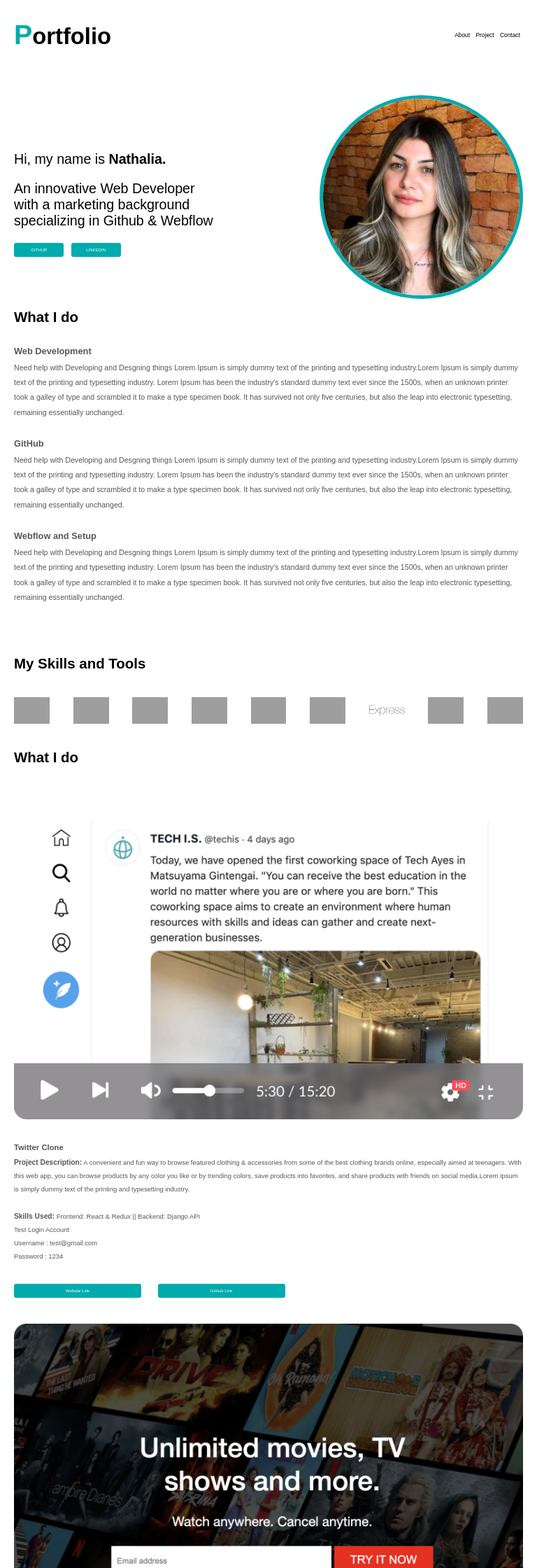
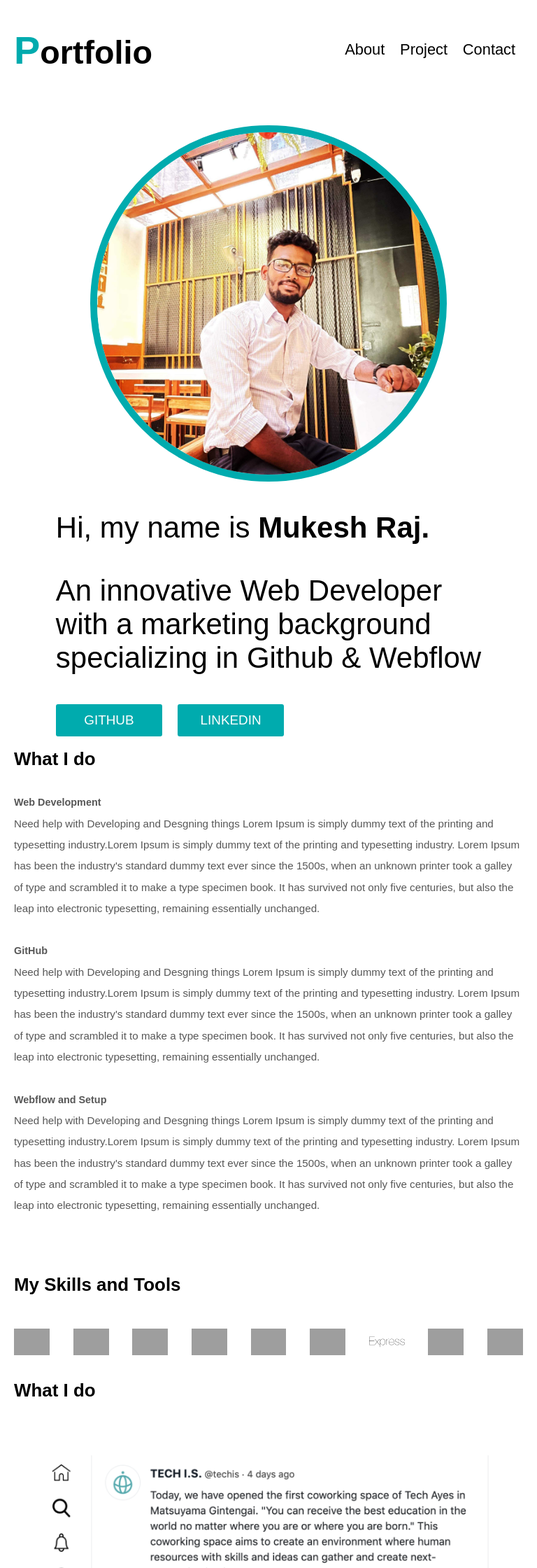
Before and after one commit to mukesh-techis/Portfolio_Mukesh, a PHP site: page / in a window 768 px wide. Shown: the top 2240 px of the page at 70% size. Run offline with PHP 8.4, Linux system fonts and the light colour scheme; grey boxes are pictures that could not be loaded.

Commit message:
Updated 28/07/22

```diff
--- a/Style.css
+++ b/Style.css
@@ -126,13 +126,19 @@ p.copy {
 @media screen and (max-width:540px) {
 
     * {
-        font-size:0.7em
+        font-size:0.9em;
+    }
+    .h1-tag {
+        font-size: 0.7em;
     }
     nav.navbar {
         font-size: 1.5em;
     }
     .navbar span{
         font-size: 1.1em;
+    }
+    .list-nav {
+        font-size: 1em;
     }
     button.github {
         background: #00ABAE;
@@ -142,7 +148,13 @@ p.copy {
         width: 35%;
         border-radius: 2px;
         margin-right: 3%;
+        font-size: 1.2em;
     }
+    .bio {
+        display: flex;
+        flex-direction: column-reverse;
+    }
+
     .bio-name {
         font-size: 0.7em;
     }
@@ -151,7 +163,7 @@ p.copy {
         font-size: 1em;
     }
     img.profile {
-        width: 40%;
+        width: 90%;
         border-radius: 50%;
         border: 5px solid #00ABAE;
     }
@@ -206,7 +218,10 @@ p.copy {
 
 @media screen and (max-width:920px) and (min-width:540px) {
     * {
-        font-size: 0.8em;
+        font-size: 0.9em;
+    }
+    .h1-tag {
+        font-size: 0.9em;
     }
     nav.navbar {
         font-size: 2em;
@@ -214,26 +229,34 @@ p.copy {
     .navbar span {
         font-size: 1.2em;
     }
+    .list-nav {
+        font-size: 1.3em;
+    }
     button.github {
         background: #00ABAE;
         color: white;
         border: none;
-        padding: 7px;
+        padding: 12px;
         width: 25%;
         border-radius: 3px;
         margin-right: 3%;
+        font-size: 1.5em;
+    }
+    .bio {
+        display: flex;
+        flex-direction: column-reverse;
     }
     .bio-name {
-        font-size: 0.8em;
+        font-size: 1.2em;
     }
     .bio .name span {
         font-weight: bold;
         font-size: 1em;
     }
     img.profile {
-        width: 40%;
+        width: 70%;
         border-radius: 50%;
-        border: 5px solid #00ABAE;
+        border: 10px solid #00ABAE;
     }
     h1 {
         font-size: 2em;
--- a/index.html
+++ b/index.html
@@ -12,20 +12,20 @@
     <div class="h1-tag"><h1><span>P</span>ortfolio</h1></div>
     <div class="list-nav">
         <ul>
-            <li><a href="#">About</a></li>
-            <li><a href="#">Project</a></li>
-            <li><a href="#">Contact</a></li>
+            <li><a href="#About">About</a></li>
+            <li><a href="#Project">Project</a></li>
+            <li><a href="#Contact">Contact</a></li>
         </ul>
     </div>
    </nav>
-   <div class="bio">
+   <div class="bio" id="About">
     <div class="bio-name">
-        <p class="name">Hi, my name is <span>Nathalia.</span></p>
+        <p class="name">Hi, my name is <span>Mukesh Raj.</span></p>
         <p class="name">An innovative Web Developer<br> with a marketing background<br> specializing in Github & Webflow</p>
-        <button class="github">GITHUB</button>
-        <button class="github">LINKEDIN</button>
+        <a href="https://github.com/mukesh-techis?tab=repositories"><button class="github">GITHUB</button></a>
+        <a href="https://www.linkedin.com/in/mukesh-raj-aa14751b3/"><button class="github">LINKEDIN</button></a>
     </div>
-    <img src="/img/my-own 1.jpg" alt="" class="profile">
+    <img src="/img/IMG_20220422_151806_162.jpg" alt="" class="profile">
    </div>
     <h1>What I do</h1>
    <div class="what-i-do">
@@ -60,8 +60,8 @@
     <img src="/img/1280px-Amazon_Web_Services_Logo 1.svg" alt="" class="icons">
     <img src="/img/image 46.svg" alt="" class="icons">
    </div>
-   <h1>What I do</h1>
-   <div class="projects">
+   <h1 id="Project">What I do</h1>
+   <div class="projects" >
         <div class="twitter">
             <div class="project-1">
                 <p><span class="pro-span">Twitter Clone</span><br>
@@ -86,7 +86,7 @@
         </div>
         <div class="twitter">
             <div class="project-1">
-                <p><span class="pro-span">Twitter Clone</span><br>
+                <p><span class="pro-span">Netflix Clone</span><br>
 
                     <span class="pro-span-2">Project Description:</span> A convenient and fun way to browse featured clothing &
                     accessories from some
@@ -111,7 +111,7 @@
         </div>
         <div class="twitter">
             <div class="project-1">
-                <p><span class="pro-span">Twitter Clone</span><br>
+                <p><span class="pro-span">Shopping App</span><br>
 
                     <span class="pro-span-2">Project Description:</span> A convenient and fun way to browse featured clothing &
                     accessories from some
@@ -135,16 +135,16 @@
             <img src="/img/Group 267 (2).png" alt="" >
         </div>
    </div>
-   <footer>
+   <footer id="Contact">
     <h1>Hope you found my Portfolio interesting!</h1>
-    <p>You can reach me at: <span>natalia@gmail.com</span></p>
+    <p>You can reach me at: <span>mukesh@techis.io</span></p>
     <br>
     <hr>
     <br>
     <i><img src="/img/Group 301.svg" alt=""></i>
     <i><img src="/img/linkedin.svg" alt=""></i>
     <br><br>
-    <p class="copy">Nathalia Portfolio - &copy; 2022 All Rights Reserved</p><br>
+    <p class="copy">Mukesh Raj Portfolio - &copy; 2022 All Rights Reserved</p><br>
    </footer>
 </body>
 </html>
```
Also changed, not shown: img/IMG_20220422_151806_162.jpg (added), img/c3629.jpg (added), 6 other files.
